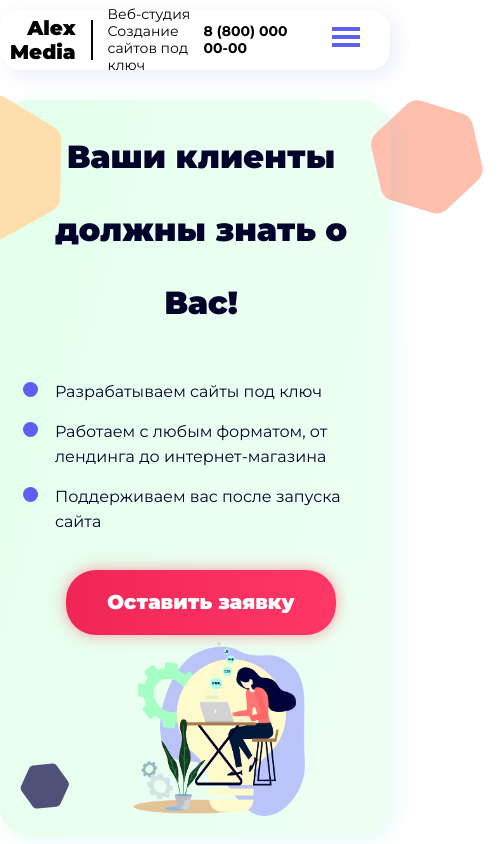
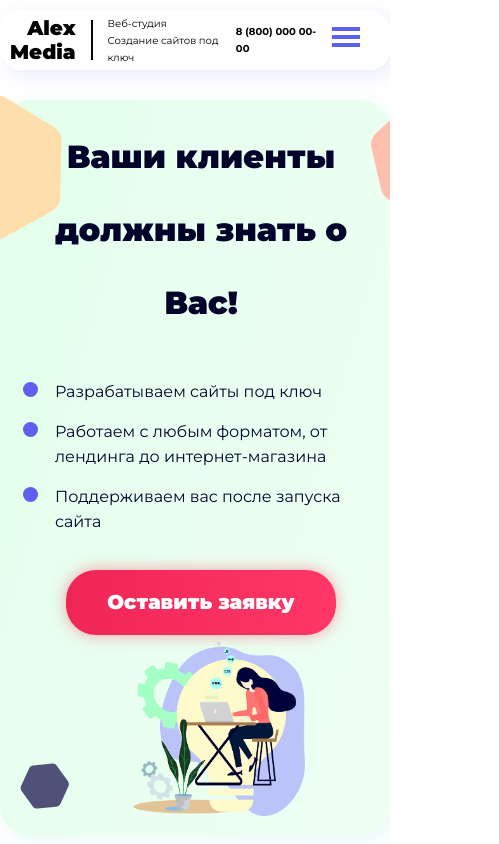
Before and after one commit to DenKuznets/testovoe-alexmedia, a React (Vite) app: page / in a window 390 px wide. Shown: the top 844 px of the page, 499 px wide, since content can reach past the window. Built offline with nearby package versions, Linux system fonts and the light colour scheme.

Commit message:
mobile fixes

```diff
--- a/src/App.css
+++ b/src/App.css
@@ -83,11 +83,14 @@ html {
 body {
   font-family: 'Montserrat', sans-serif;
   font-size: 16px;
-  overflow-x: hidden;
-
 }
 
-#prices, #partners {
+.App {
+  overflow-x: hidden;
+}
+
+#prices,
+#partners {
   box-shadow: none;
   border-radius: 0;
 }
--- a/src/components/Header.jsx
+++ b/src/components/Header.jsx
@@ -13,7 +13,6 @@ const Header = () => {
   const [mobile, setMobile] = useState(false);
   useEffect(() => {
     const onScroll = () => {
-      console.log('scroll');
       if (header) {
         if (header.current.getBoundingClientRect().top <= 0) {
           setHeaderFullWidth(true);
--- a/src/components/styled/Button.styled.js
+++ b/src/components/styled/Button.styled.js
@@ -18,6 +18,9 @@ const Button = styled.button`
   &:active {
     transform: scale(0.95);
   }
+  /* &:focus {
+    transform: scale(0.95);
+  } */
 `;
 
 export default Button;
--- a/src/components/styled/Header.styled.js
+++ b/src/components/styled/Header.styled.js
@@ -25,6 +25,9 @@ const StyledHeader = styled.header`
     font-weight: 700;
     font-size: 14px;
     line-height: 17px;
+    @media (max-width: 768px) {
+      font-size: 10px;
+    }
   }
 
   .burger {
@@ -34,6 +37,9 @@ const StyledHeader = styled.header`
       display: block;
       margin-left: 40px;
     }
+    @media (max-width: 480px) {
+      margin-left: 5px;
+    }
   }
 `;
 
--- a/src/components/styled/Hero.styled.js
+++ b/src/components/styled/Hero.styled.js
@@ -9,7 +9,6 @@ const HeroStyled = styled.div`
   display: flex;
   position: relative;
   justify-content: flex-end;
-  z-index: -2;
   border-radius: 30px;
   @media (max-width: 768px) {
     flex-direction: column;
--- a/src/components/styled/Logo.styled.jsx
+++ b/src/components/styled/Logo.styled.jsx
@@ -3,6 +3,7 @@ import styled from "styled-components";
 const StyledLogo = styled.div`
   display: flex;
   align-items: center;
+
   @media (max-width: 1024px) {
     margin-right: auto;
   }
@@ -22,6 +23,9 @@ const StyledLogo = styled.div`
     font-weight: 400;
     font-size: 14px;
     line-height: 17px;
+    @media (max-width: 768px) {
+      font-size: 10px;
+    }
   }
 `;
 
--- a/src/components/styled/Popup.styled.jsx
+++ b/src/components/styled/Popup.styled.jsx
@@ -26,6 +26,9 @@ const StyledPopup = styled.div`
     align-items: center;
     padding: 50px 30px;
     border-radius: 30px;
+    @media (max-width: 480px) {
+      width: 90%;
+    }
     h3,
     h4,
     button,
@@ -56,7 +59,7 @@ const StyledPopup = styled.div`
   .close-btn {
     position: absolute;
     top: 5%;
-    left: 90%;
+    left: 85%;
     cursor: pointer;
   }
 `;
```
